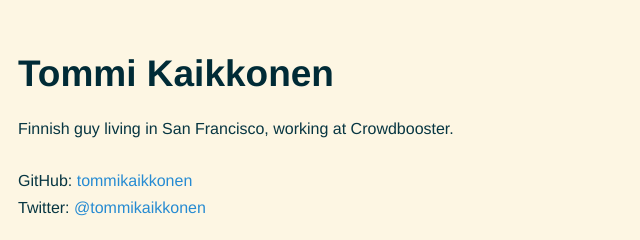
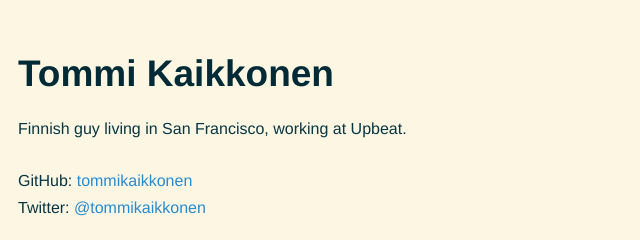
Before and after one commit to tommikaikkonen/tommikaikkonen.github.io, a plain HTML site: page index.html in a window 1280 px wide. Shown: the top 240 px of the page, 0-640 px from the left. Drawn offline with Linux system fonts and the light colour scheme.

Commit message:
Automated commit at 2017-12-07 09:57:38 UTC by middleman-deploy 1.0.0

```diff
--- a/index.html
+++ b/index.html
@@ -1,4 +1,4 @@
-<!doctype html> <html> <head> <meta charset=utf-8> <meta content="IE=edge,chrome=1" http-equiv=X-UA-Compatible> <meta name=viewport content="width=device-width,initial-scale=1"> <title>Tommi Kaikkonen</title> <link href="stylesheets/all-23d929c8.css" rel=stylesheet /> <script src="https://use.typekit.net/zfu1yai.js"></script> <script>try{Typekit.load({ async: true });}catch(e){}</script> </head> <body class=index> <article class=content-wrapper> <h1>Tommi Kaikkonen</h1> <p>Finnish guy living in San Francisco, working at Crowdbooster.</p> <ul class=unstyled> <li> GitHub: <a href="https://github.com/tommikaikkonen">tommikaikkonen</a> </li> <li> Twitter: <a href="https://twitter.com/tommikaikkonen">@tommikaikkonen</a> </li> </ul> <p><strong>Articles</strong></p> <ul class=unstyled> <li> <a href="/timezones/">Time Zones in Pytz &amp; Django</a> </li> </ul> </article> <script>
+<!doctype html> <html> <head> <meta charset=utf-8> <meta content="IE=edge,chrome=1" http-equiv=X-UA-Compatible> <meta name=viewport content="width=device-width,initial-scale=1"> <title>Tommi Kaikkonen</title> <link href="stylesheets/all-23d929c8.css" rel=stylesheet /> <script src="https://use.typekit.net/zfu1yai.js"></script> <script>try{Typekit.load({ async: true });}catch(e){}</script> </head> <body class=index> <article class=content-wrapper> <h1>Tommi Kaikkonen</h1> <p>Finnish guy living in San Francisco, working at Upbeat.</p> <ul class=unstyled> <li> GitHub: <a href="https://github.com/tommikaikkonen">tommikaikkonen</a> </li> <li> Twitter: <a href="https://twitter.com/tommikaikkonen">@tommikaikkonen</a> </li> </ul> <p><strong>Articles</strong></p> <ul class=unstyled> <li> <a href="/timezones/">Time Zones in Pytz &amp; Django</a> </li> </ul> </article> <script>
   (function(i,s,o,g,r,a,m){i['GoogleAnalyticsObject']=r;i[r]=i[r]||function(){
   (i[r].q=i[r].q||[]).push(arguments)},i[r].l=1*new Date();a=s.createElement(o),
   m=s.getElementsByTagName(o)[0];a.async=1;a.src=g;m.parentNode.insertBefore(a,m)
```
Also changed, not shown: 2 other files.
